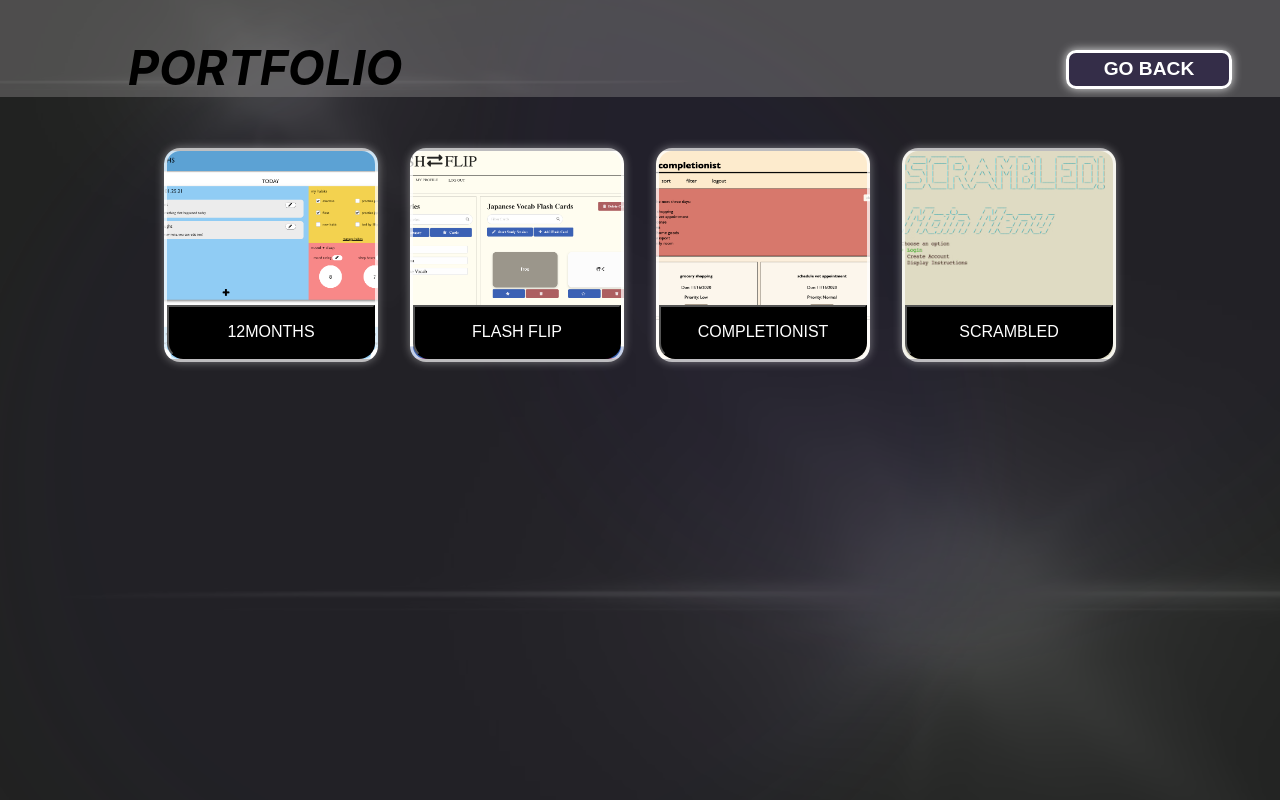
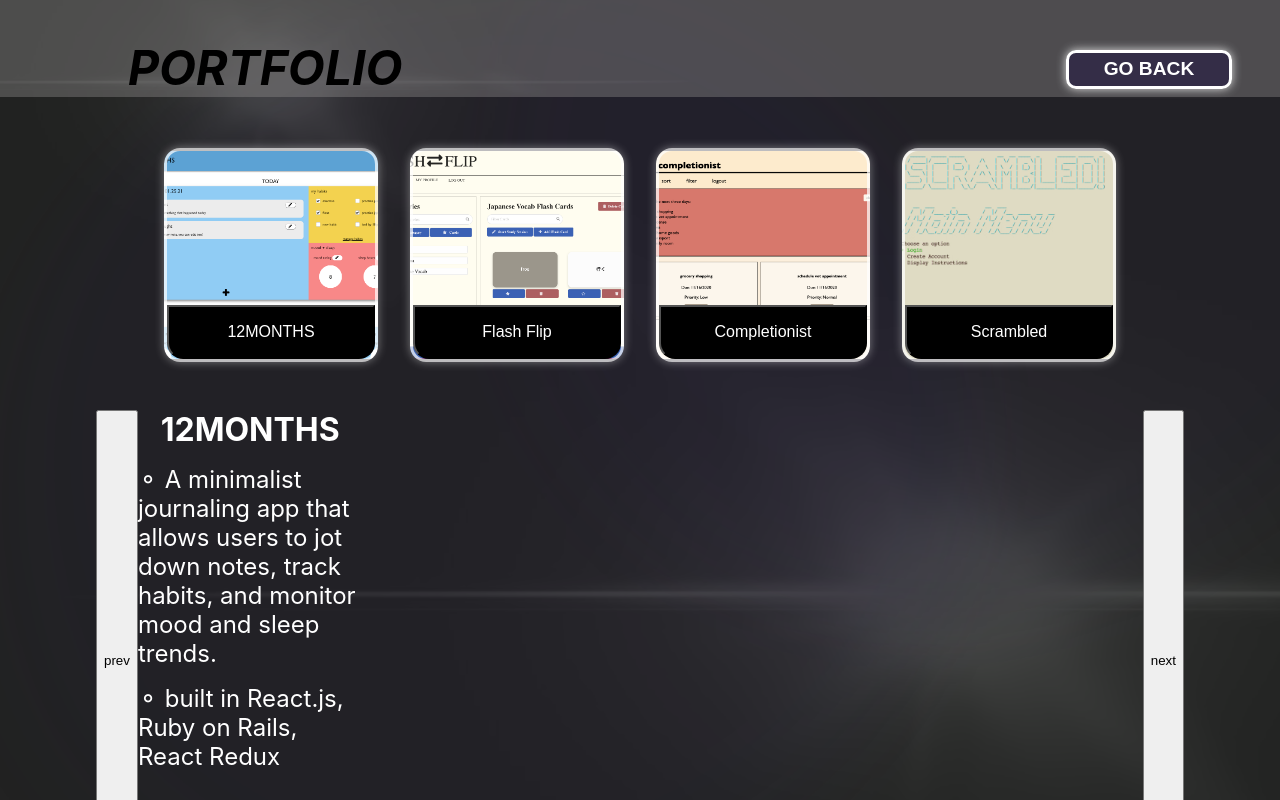
Before and after one commit to billyott/personal-site, a React (Create React App) app: page /portfolio in a window 1280 px wide. Built offline with nearby package versions, Linux system fonts and the light colour scheme.

Commit message:
update portfolio toggle ability

```diff
--- a/src/components/main-menu.scss
+++ b/src/components/main-menu.scss
@@ -34,6 +34,7 @@
         z-index: -1;
         position: relative;
         width: 75%;
+        max-width: 1200px;
         margin-left: auto;
         margin-right: auto;
         border-color: $scheme-purple-dark-a7;
@@ -74,7 +75,7 @@
     }
 
     &__links {
-        padding-top: 5.5rem;
+        padding-top: 4rem;
         padding-bottom: 4rem;
         text-align: center;
         @media (max-width: 480px) {
@@ -150,6 +151,7 @@
         height: 300px;
         width: 300px;
         opacity: 0.4;
+        z-index: -1;
         border-radius: 1rem;
         transform: skewY(4deg);
         border-color: $scheme-green-a4;
--- a/src/components/portfolio.js
+++ b/src/components/portfolio.js
@@ -3,71 +3,48 @@ import { NavLink } from 'react-router-dom';
 import ReactPlayer from "react-player";
 
 import './portfolio.scss';
+import projects from  '../data/project-data.json';
 
 class Portfolio extends React.Component {
 
     state = {
-        selected: "none"
+        selectedProject: projects[0]
     }
 
-    updateSeletedTwelveMonths = () => {
-        this.setState({selected: "12months"})
+    updateSelectedProject = (project) => {
+        this.setState({selectedProject: project})
     }
 
-    updateSeletedFlashFlip = () => {
-        this.setState({selected: "flash flip"})
+    generatePreviewIcons = () => {
+        return (projects.map(project => {
+            return (
+                <div key={project.id} className="portfolio__project" style={{backgroundImage: `url('${project.prevImg}')`}}>
+                    <button className="portfolio__project-title" onFocus={() => this.updateSelectedProject(project)}>{project.title}</button>
+                </div>
+            )
+        }))
     }
 
-    updateSeletedCompletionist = () => {
-        this.setState({selected: "completionist"})
+    findIndexOfSelectedProject = () => {
+        const index = projects.findIndex(project => project === this.state.selectedProject)
+        return index
     }
 
-    updateSeletedScrambled = () => {
-        this.setState({selected: "scrambled"})
-    }
-
-    generateDataForSelection = () => {
-        if (this.state.selected === "12months") {
-            return({
-                title: "12MONTHS",
-                prevImg: "./assets/twelvemonths-preview.png",
-                stack: "React.js, Ruby on Rails, React Redux",
-                desc: "A minimalist journaling app that allows users to jot down notes, track habits, and monitor mood and sleep trends.",
-                github: "https://github.com/billyott/twelve-months-client",
-                youtube: "https://www.youtube.com/watch?v=Pwc1hHV852g"
-            })
-        } else if (this.state.selected === "flash flip") {
-            return({
-                title: "Flash Flip",
-                prevImg: "./assets/flashflip-preview.png",
-                stack: "React.js, Ruby on Rails",
-                desc: "A flash card application to help with studying any topic. Includes a 'game' feature to help with testing.",
-                github: "https://github.com/billyott/flash-flip-client",
-                youtube: "https://www.youtube.com/watch?v=KvWOtRugWLg"
-            })
-        } else if (this.state.selected === "completionist") {
-            return({
-                title: "Completionist",
-                prevImg: "./assets/completionist-preview.png",
-                stack: "JavaScript, Ruby on Rails",
-                desc: "A basic task tracker.",
-                github: "https://github.com/bfeldman/completionist-frontend",
-                youtube: "https://www.youtube.com/watch?v=hXr_y20hb7g"
-            })
-        }  else if (this.state.selected === "scrambled") {
-            return({
-                title: "Scrambled",
-                prevImg: "./assets/scrambled-preview.png",
-                stack: "Ruby",
-                desc: "A CLI word scramble game written completely in Ruby.",
-                github: "https://github.com/billyott/scrambled",
-                youtube: "https://www.youtube.com/watch?v=K8k6POBPFfU"
-            })
+    toggleNext = () => {
+        if (this.findIndexOfSelectedProject() + 1 === projects.length) {
+            this.setState({selectedProject: projects[0]})
         } else {
-            return({})
+            this.setState({ selectedProject: projects[this.findIndexOfSelectedProject() + 1]})
         }
     }
 
+    toggleBack = () => {
+        if (this.findIndexOfSelectedProject() - 1 === -1) {
+            this.setState({selectedProject: projects[projects.length-1]})
+        } else {
+            this.setState({ selectedProject: projects[this.findIndexOfSelectedProject() - 1]})
+        }
+    }
 
     render() {
         return (
@@ -77,37 +54,23 @@ class Portfolio extends React.Component {
                     <NavLink to="/main-menu" className="portfolio__back-button">GO BACK</NavLink>
                 </div>
                 <div className="portfolio__projects-container">
-                    <div className="portfolio__project" style={{backgroundImage: `url('./assets/twelvemonths-preview.png')`}}>
-                        <button className="portfolio__project-title" onFocus={this.updateSeletedTwelveMonths}>12MONTHS</button>
-                    </div>
-                    <div className="portfolio__project" style={{backgroundImage: `url('./assets/flashflip-preview.png')`}}>
-                        <button className="portfolio__project-title" onFocus={this.updateSeletedFlashFlip}>FLASH FLIP</button>
-                    </div>
-                    <div className="portfolio__project" style={{backgroundImage: `url('./assets/completionist-preview.png')`}}>
-                        <button className="portfolio__project-title" onFocus={this.updateSeletedCompletionist}>COMPLETIONIST</button>
-                    </div>
-                    <div className="portfolio__project" style={{backgroundImage: `url('./assets/scrambled-preview.png')`}}>
-                        <button className="portfolio__project-title" onFocus={this.updateSeletedScrambled}>SCRAMBLED</button>
-                    </div>
+                    {this.generatePreviewIcons()}
                 </div>
-                {this.state.selected === "none" ? null :
+                {this.selectedProject ? null :
                     <div className="portfolio__prev-container">
+                        <button className="portfolio__mobile-toggle portfolio__mobile-toggle--prev" onClick={this.toggleBack}>prev</button>
                         <div className="portfolio__prev-details">
-                            <div className="portfolio__prev-title">{this.generateDataForSelection()['title']}</div>
-                            <div className="portfolio__prev-desc">⚬ {this.generateDataForSelection()['desc']}</div>
-                            <div className="portfolio__prev-stack">⚬ built in {this.generateDataForSelection()['stack']}</div>
+                            <div className="portfolio__prev-title">{this.state.selectedProject['title']}</div>
+                            <div className="portfolio__prev-desc">⚬ {this.state.selectedProject['desc']}</div>
+                            <div className="portfolio__prev-stack">⚬ built in {this.state.selectedProject['stack']}</div>
                             <div className="portfolio__prev-github-container">
-                                <a className="portfolio__prev-github" href={this.generateDataForSelection()['github']} target="_blank" rel="noreferrer">GitHub Repo</a>
+                                <a className="portfolio__prev-github" href={this.state.selectedProject['github']} target="_blank" rel="noreferrer">GitHub Repo</a>
                             </div>
                         </div>
                         <div className="portfolio__player-container">
-                            <ReactPlayer className='portfolio__react-player' url={this.generateDataForSelection()['youtube']} width="100%" height="100%"/>
+                            <ReactPlayer className='portfolio__react-player' url={this.state.selectedProject['youtube']} width="100%" height="100%"/>
                         </div>
-                        {/* <img src={this.generateDataForSelection()['prevImg']} className="portfolio__prev-prev-img" alt="screenshot of project ui"></img> */}
-                        {/* <div className="portfolio__prev-demo">
-                            <div className="portfolio__prev-demo-title"></div>
-                            <div className="portfolio__prev-demo-vid"></div>
-                        </div> */}
+                        <button className="portfolio__mobile-toggle portfolio__mobile-toggle--next" onClick={this.toggleNext}>next</button>
                     </div>
                 }
             </div>
--- /dev/null
+++ b/src/data/project-data.json
@@ -0,0 +1,38 @@
+[
+    {
+        "id": 1,
+        "title": "12MONTHS",
+        "prevImg": "./assets/twelvemonths-preview.png",
+        "stack": "React.js, Ruby on Rails, React Redux",
+        "desc": "A minimalist journaling app that allows users to jot down notes, track habits, and monitor mood and sleep trends.",
+        "github": "https://github.com/billyott/twelve-months-client",
+        "youtube": "https://www.youtube.com/watch?v=Pwc1hHV852g"
+    },
+    {
+        "id": 2,
+        "title": "Flash Flip",
+        "prevImg": "./assets/flashflip-preview.png",
+        "stack": "React.js, Ruby on Rails",
+        "desc": "A flash card application to help with studying any topic. Includes a 'game' feature to help with testing.",
+        "github": "https://github.com/billyott/flash-flip-client",
+        "youtube": "https://www.youtube.com/watch?v=KvWOtRugWLg"
+    },
+    {
+        "id": 3,
+        "title": "Completionist",
+        "prevImg": "./assets/completionist-preview.png",
+        "stack": "JavaScript, Ruby on Rails",
+        "desc": "A basic task tracker.",
+        "github": "https://github.com/bfeldman/completionist-frontend",
+        "youtube": "https://www.youtube.com/watch?v=hXr_y20hb7g"
+    },
+    {
+        "id": 4,
+        "title": "Scrambled",
+        "prevImg": "./assets/scrambled-preview.png",
+        "stack": "Ruby",
+        "desc": "A CLI word scramble game written completely in Ruby.",
+        "github": "https://github.com/billyott/scrambled",
+        "youtube": "https://www.youtube.com/watch?v=K8k6POBPFfU"
+    }
+]
```
